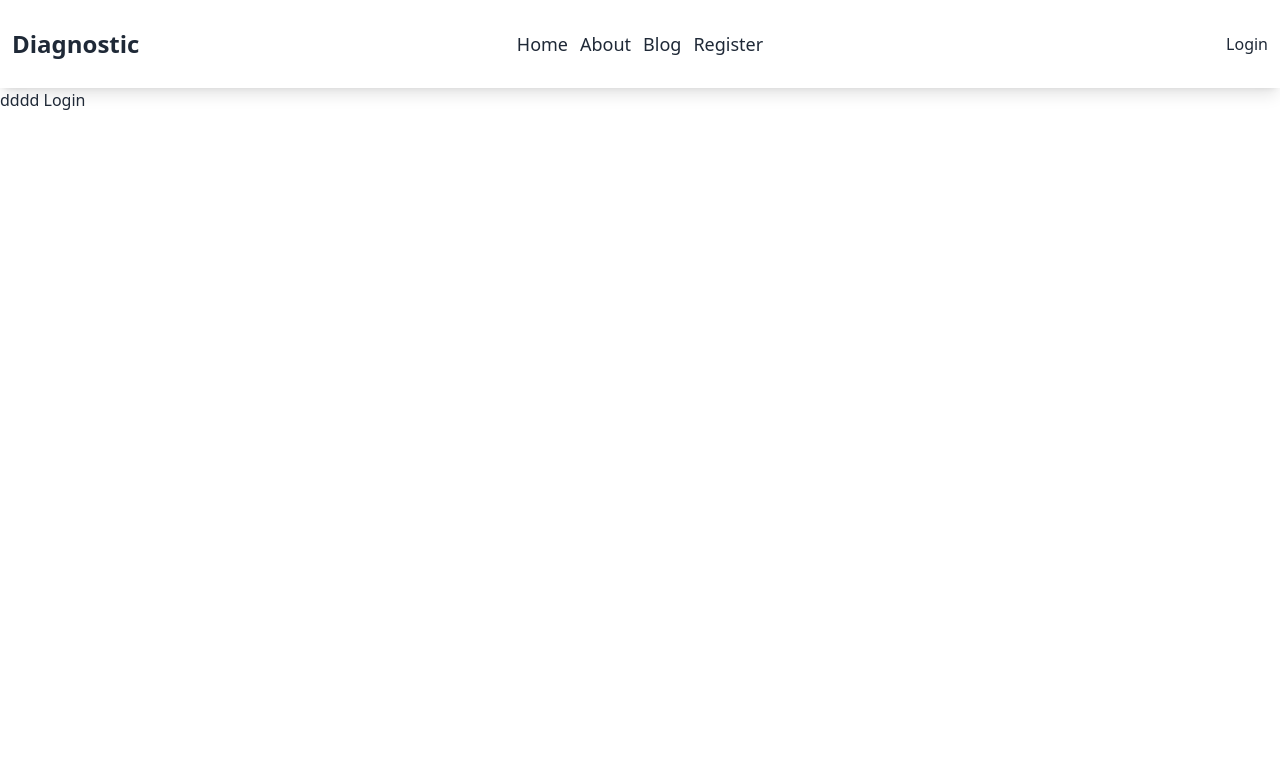
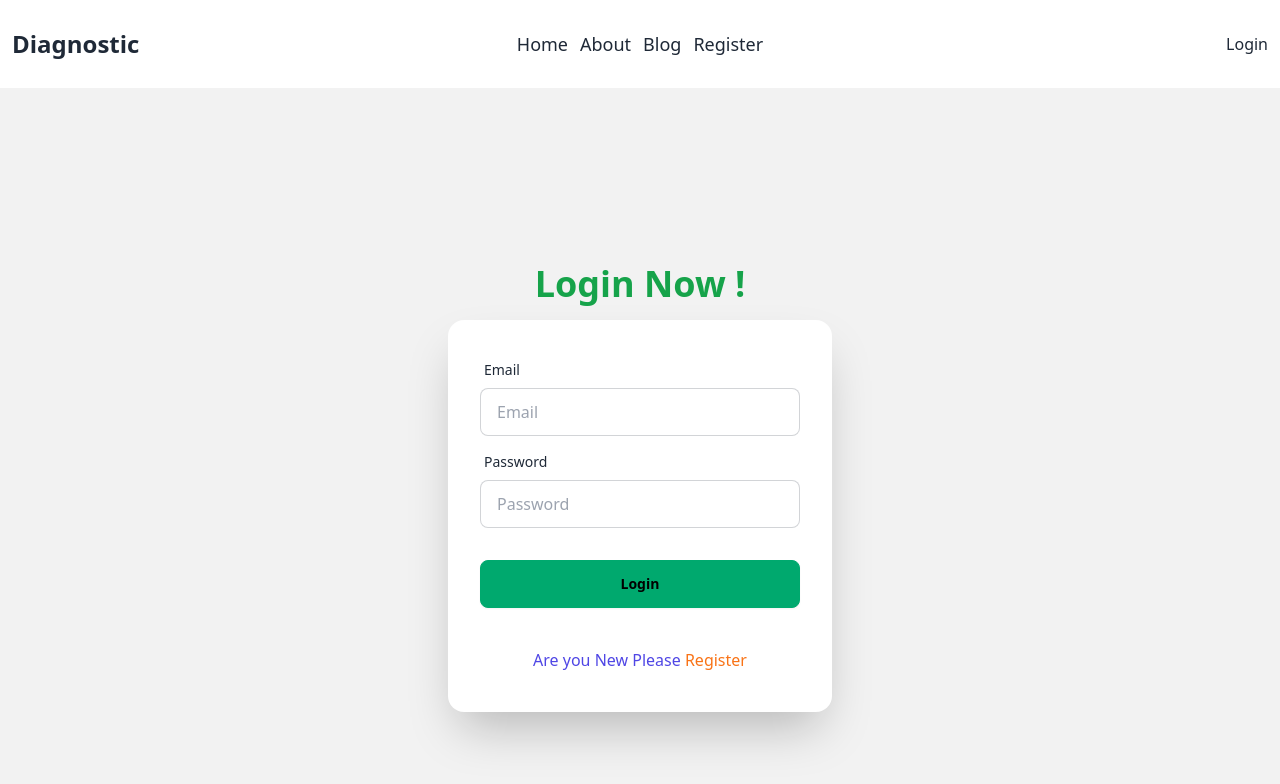
Before and after one commit to Rifazul-Islam/diagnostic-client-side, a React (Vite) app: page /login in a window 1280 px wide. Shown: the top 784 px of the page. Built offline with nearby package versions, Linux system fonts and the light colour scheme; no server answers.

Commit message:
user data insert in mongodb

```diff
--- a/package.json
+++ b/package.json
@@ -15,6 +15,7 @@
     "react": "^18.2.0",
     "react-dom": "^18.2.0",
     "react-hook-form": "^7.48.2",
+    "react-hot-toast": "^2.4.1",
     "react-router-dom": "^6.20.0"
   },
   "devDependencies": {
--- /dev/null
+++ b/src/Pages/Dashboard/MyProfile/MyProfile.jsx
@@ -0,0 +1,11 @@
+
+
+const MyProfile = () => {
+    return (
+        <div>
+            <h3 className="text-2xl"> My Profile</h3>
+        </div>
+    );
+};
+
+export default MyProfile;
--- a/src/Pages/Login/Login.jsx
+++ b/src/Pages/Login/Login.jsx
@@ -1,10 +1,69 @@
+import { useForm } from "react-hook-form";
+import { Link, useNavigate } from "react-router-dom";
+import useAuth from "../../hooks/useAuth";
+import toast from "react-hot-toast";
 
 
 const Login = () => {
+    const {userLogin} = useAuth();
+    const navigate = useNavigate();
+    const { register, handleSubmit,reset } = useForm()
+
+    const onSubmit = async (data)=>{
+
+        userLogin(data?.email, data?.password)
+        .then(result =>{
+          console.log(result.user);
+          toast.success("User Login Successfully")
+          navigate('/')
+        })
+        .catch(error =>{
+           toast.error(error.message)
+        })
+
+          reset()
+    }
+
     return (
-        <div>
-            dddd Login
-        </div>
+        <div className="hero min-h-screen bg-base-200">
+
+     <div className="hero-content flex-col w-[500px]">
+       <div className="text-center ">
+         <h1 className="text-4xl font-bold text-green-600">Login Now !</h1>
+
+       </div>
+       <div className="card flex-shrink-0 w-full max-w-sm shadow-2xl bg-base-100">
+       <form onSubmit={handleSubmit(onSubmit)} className="card-body">
+
+
+   <div className="form-control">
+     <label className="label">
+       <span className="label-text">Email</span>
+     </label>
+     <input type="email" {...register("email",{required: true})} placeholder="Email" className="input input-bordered" required />
+   </div>
+
+   <div className="form-control">
+     <label className="label">
+       <span className="label-text">Password</span>
+     </label>
+     <input type="password" {...register("password",{required: true})} placeholder="Password" className="input input-bordered" required />
+
+   </div>
+
+   <div className="form-control mt-6">
+     <button className="btn btn-success capitalize">Login</button>
+   </div>
+   </form>
+
+       <p className="pb-10 pt-2 text-center text-indigo-600"> Are you New Please <Link className="text-orange-500" to="/register">Register</Link> </p>
+
+
+       </div>
+
+
+     </div>
+   </div>
     );
 };
 
--- a/src/Pages/Register/Register.jsx
+++ b/src/Pages/Register/Register.jsx
@@ -2,6 +2,9 @@ import axios from "axios";
 import { useState } from "react";
 import { useForm } from "react-hook-form";
 import useAuth from "../../hooks/useAuth";
+import { Link, useNavigate } from "react-router-dom";
+import toast from "react-hot-toast";
+import useAxiosOpen from "../../hooks/useAxiosOpen";
 
 const image_Hosting_key =  import.meta.env.VITE_IMAGE_HOSTING_KEY;
 const image_Hosting_Api = `https://api.imgbb.com/1/upload?key=${image_Hosting_key}`
@@ -9,7 +12,9 @@ const image_Hosting_Api = `https://api.imgbb.com/1/upload?key=${image_Hosting_ke
 const Register = () => {
 
     const[error,setError] = useState('');
-    const {newUserCreate} = useAuth()
+    const {newUserCreate} = useAuth();
+    const navigate = useNavigate();
+    const axiosOpen = useAxiosOpen();
 
     const { register, handleSubmit,reset } = useForm()
 
@@ -43,54 +48,33 @@ const Register = () => {
         newUserCreate(data?.email, data?.password)
         .then(result =>{
             console.log(result?.user);
+            toast.success("New User Create Successfully")
+
+            const userInfo = {
+              name : data?.name,
+              email: data?.email,
+              bloodGroup: data?.bloodGroup,
+              district: data?.district,
+              upazila : data?.upazila,
+              image: res.data.data.display_url,
+              role : 'active'
+            }
+
+// mongoDb User Information Pass
+      axiosOpen.post("/users", userInfo)
+     .then(res =>{
+        if(res?.data.insertedId){
+          toast.success("User data inserted in mongodb Successfully")
+          reset()
+        }
+     })
+
         })
         .catch(error => {
-            console.log(error);
+          toast.error(error.message)
         })
+        }}
 
-
-        }
-
-    }
-
-    // const handlerRegister = (e)=>{
-    //     e.preventDefault();
-    //     const form = e.target;
-    //     const name = form.name.value;
-    //     const email = form.email.value;
-    //     const bloodGroup = form.bloodGroup.value;
-    //     const district = form.district.value;
-    //     const upazila = form.upazila.value;
-    //     const password = form.password.value;
-    //     const confirmPass = form.confirmPass.value;
-    //     const photo = form.photo.value;
-
-
-
-
-
-    //     if(bloodGroup === "Please Your Blood Group"){
-    //         return setError("Please Your Blood Group")
-    //       }
-
-    //      if(district === "Please select"){
-    //        return setError("Please select Distract")
-    //      }
-
-    //        if(upazila === "Please select"){
-    //         return setError("Please select Upzalia")
-    //       }
-
-    //      else(
-    //         setError("")
-    //      )
-
-
-
-
-    //      const  userInfo = {name,email,bloodGroup,district,upazila,password,confirmPass,photo };
-    //      console.log(userInfo);
-    // }
 
     return (
 <>
@@ -223,7 +207,7 @@ const Register = () => {
 <input className="btn  w-full my-7 hover:bg-secondary capitalize" type="submit" value="Add Product" />
 
 </form>
-
+<p className="pb-10 pt-2 text-center text-2xl"> Already User Please Go <Link className="text-white" to="/login">Login</Link> </p>
 </div>
 </>
  );
--- a/src/Shared/Navbar/Navbar.jsx
+++ b/src/Shared/Navbar/Navbar.jsx
@@ -1,5 +1,6 @@
 import { Link, NavLink } from "react-router-dom";
 import useAuth from "../../hooks/useAuth";
+import toast from "react-hot-toast";
 
 
 const Navbar = () => {
@@ -9,7 +10,7 @@ const Navbar = () => {
     const SignOut = ()=>{
         loginOut()
         .then(()=>{
-            alert("successfully")
+            toast.success(" User Sign Out successfully")
         })
     }
 
--- a/src/main.jsx
+++ b/src/main.jsx
@@ -4,12 +4,14 @@ import './index.css'
 import { RouterProvider } from 'react-router-dom'
 import router from './Routes/Routes.jsx'
 import AuthProvider from './Provider/AuthProvider.jsx'
+import { Toaster } from 'react-hot-toast'
 
 ReactDOM.createRoot(document.getElementById('root')).render(
   <React.StrictMode>
   <div className='max-w-7xl mx-auto'>
  <AuthProvider>
  <RouterProvider router={router}  />
+ <Toaster />
  </AuthProvider>
   </div>
   </React.StrictMode>,
```
Also changed, not shown: 1 other file (tests, documents, lock files or other folders).
